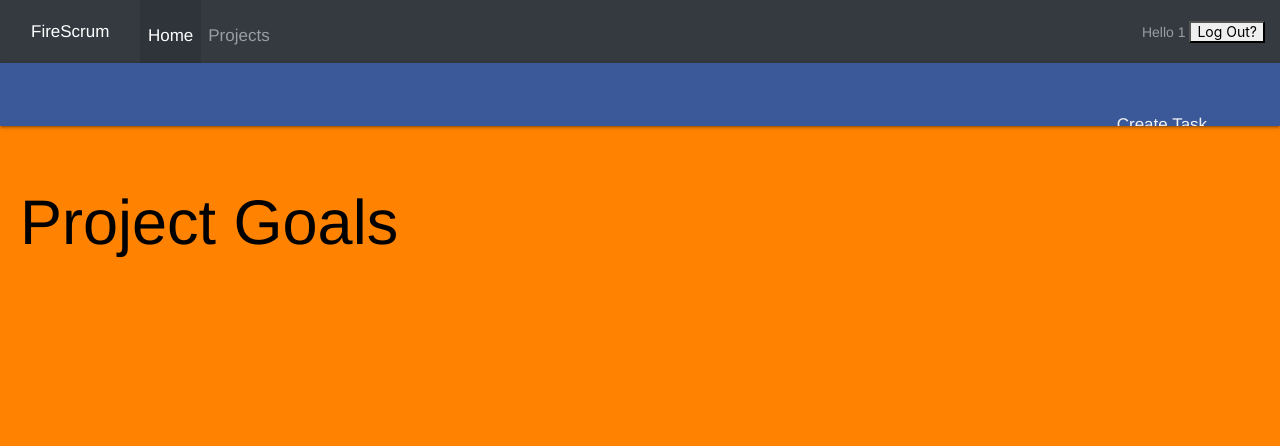
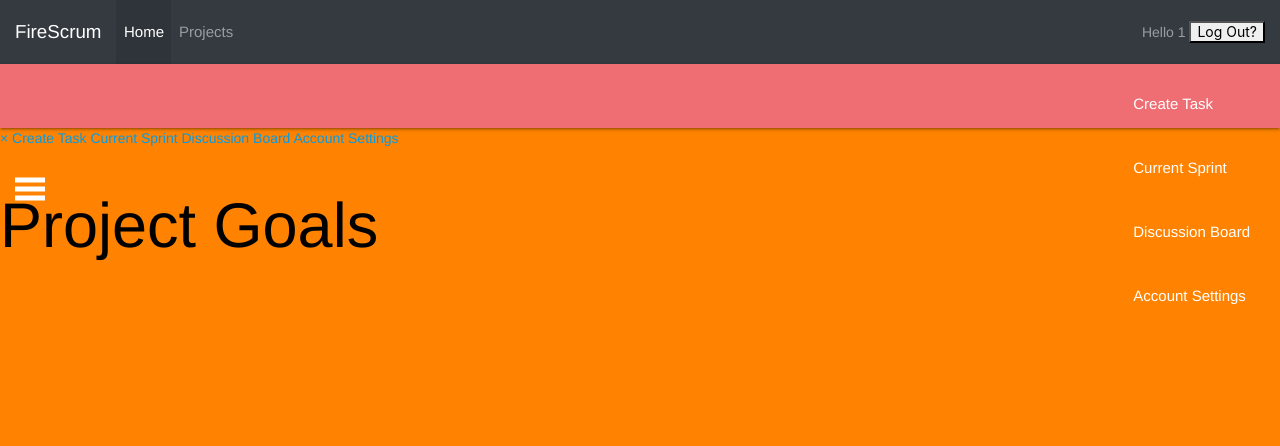
Before and after one commit to Benbigmac/Agile-Development-Tool, a Flask app: page /1/projects/1 in a window 1280 px wide. Shown: the top 446 px of the page. Run offline with Flask 2, Linux system fonts and the light colour scheme; parts of the project's set-up code (start-up, migrations or seed data) failed here and were passed over; some libraries are stand-ins or nearby versions.

Commit message:
added customized css for projectDash

```diff
--- a/app/static/css/style.css
+++ b/app/static/css/style.css
@@ -54,80 +54,3 @@ label {
 .light-yellow {
   background-color: #ffff66 !important;
 }
-
-
-.navbar{
-  background-color:#3b5998;
-  overflow:hidden;
-  height:63px;
-}
-
-.navbar a{
-  float:left;
-  display:block;
-  color:#f2f2f2;
-  text-align:center;
-  padding:14px 16px;
-  text-decoration:none;
-  font-size:17px;
-}
-
-.navbar ul{
-  margin:8px 0 0 0;
-  list-style:none;
-}
-
-.navbar a:hover{
-  background-color:#ddd;
-  color:#fff;
-}
-
-.side-nav{
-  height:100%;
-  width:0;
-  position:fixed;
-  z-index:1;
-  top:0;
-  left:0;
-  background-color:#111;
-  opacity:0.9;
-  overflow-x:hidden;
-  padding-top:60px;
-  transition:0.5s;
-}
-
-.side-nav a{
-  padding:10px 10px 10px 30px;
-  text-decoration:none;
-  font-size:22px;
-  color:#fff;
-  display:block;
-  transition:0.3s;
-}
-
-.side-nav a:hover{
-  color:#fff;
-}
-
-.side-nav .btn-close{
-  position:absolute;
-  top:0;
-  right:22px;
-  font-size:36px;
-  margin-left:50px;
-}
-
-#main{
-  transition:margin-left 0.5s;
-  padding:20px;
-  overflow:hidden;
-  width:100%;
-}
-
-@media(max-width:568px){
-  .navbar-nav{display:none}
-}
-
-@media(min-width:568px){
-  /*.open-slide{display:none}*/
-}
--- a/app/templates/projectDash.html
+++ b/app/templates/projectDash.html
@@ -1,4 +1,11 @@
 {% extends "baseTemp.html" %}
+
+<html>
+<head>
+  <meta charset="UTF-8">
+  <link href="projectDash.css" rel="stylesheet" type="text/css">
+</head>
+
 {% block body %}
 <body>
 
@@ -36,12 +43,12 @@
   <script>
     function openSlideMenu(){
       document.getElementById('side-menu').style.width = '250px';
-      document.getElementById('main').style.marginLeft = '250px';
+      document.getElementById('content').style.marginRight = '250px';
     }
 
     function closeSlideMenu(){
       document.getElementById('side-menu').style.width = '0';
-      document.getElementById('main').style.marginLeft = '0';
+      document.getElementById('content').style.marginRight = '0';
     }
   </script>
 </body>
```
